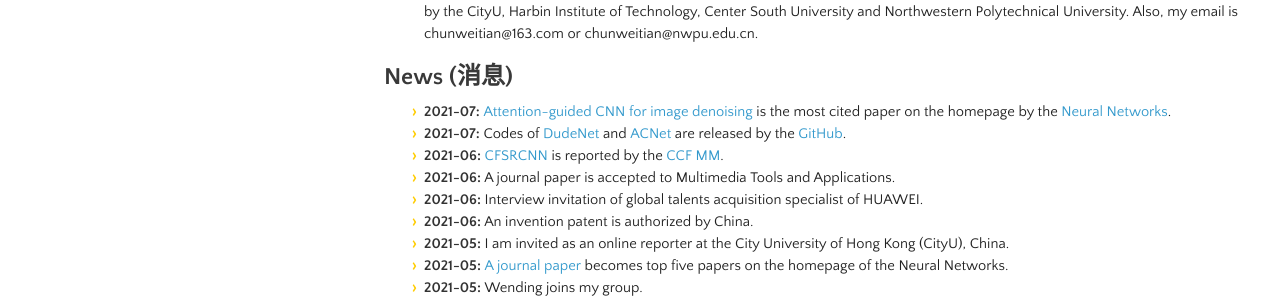
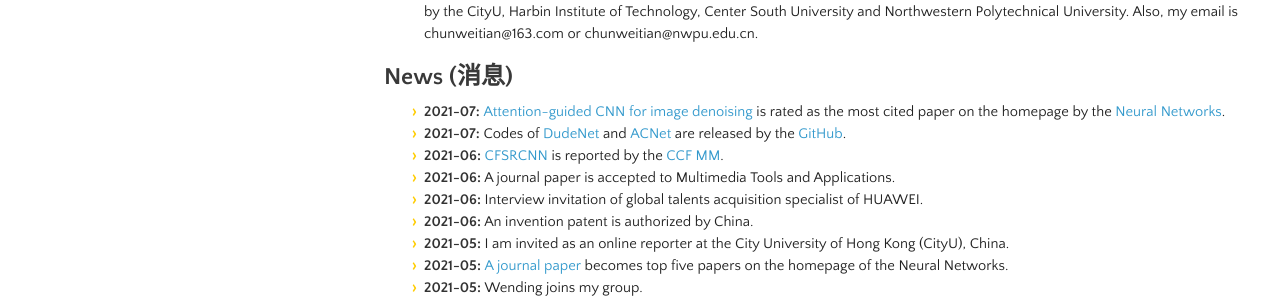
Before and after one commit to hellloxiaotian/hellloxiaotian.github.io, a Jekyll site: the page built from index.md, in a window 1280 px wide and 900 px high, scrolled down 1124 px. Shown: the part 156-454 px from the top of the window. Built offline with Jekyll 4.4.1, drawn with Linux system fonts in a browser that asks for light colours; nearby versions of some CDN libraries; our own code applies the rules of GitHub Pages for plain Markdown files; the repository's description, which GitHub fills in, is left out.

Commit message:
Update index.md

```diff
--- a/index.md
+++ b/index.md
@@ -29,7 +29,7 @@
 - **2021-07:** Recruiting excellent master students for 2022, RA students and undergraduates joins my group, which is a joint guidance by the CityU, Harbin Institute of Technology, Center South University and Northwestern Polytechnical University. Also, my email is chunweitian@163.com or chunweitian@nwpu.edu.cn.
 
 ## News (消息)
-- **2021-07:** [Attention-guided CNN for image denoising](https://www.sciencedirect.com/science/article/abs/pii/S0893608019304241) is the most cited paper on the homepage by the [Neural Networks](https://www.journals.elsevier.com/neural-networks/most-cited-articles).
+- **2021-07:** [Attention-guided CNN for image denoising](https://www.sciencedirect.com/science/article/abs/pii/S0893608019304241) is rated as the most cited paper on the homepage by the [Neural Networks](https://www.journals.elsevier.com/neural-networks/most-cited-articles).
 - **2021-07:** Codes of [DudeNet](https://github.com/hellloxiaotian/DudeNet) and [ACNet](https://github.com/hellloxiaotian/ACNet) are released by the [GitHub](https://github.com/hellloxiaotian).
 - **2021-06:** [CFSRCNN](https://www.google.com/url?q=https%3A%2F%2Fieeexplore.ieee.org%2Fabstract%2Fdocument%2F9105085&sa=D&sntz=1&usg=AFQjCNHwF_ajw6cyVFSOXuPi36HzR4A1Kg) is reported by the  [CCF MM](https://mp.weixin.qq.com/s/-rUmRDFbPvKMjU0EIYV3Rg).
 - **2021-06:** A journal paper is accepted to  Multimedia Tools and Applications.
```
